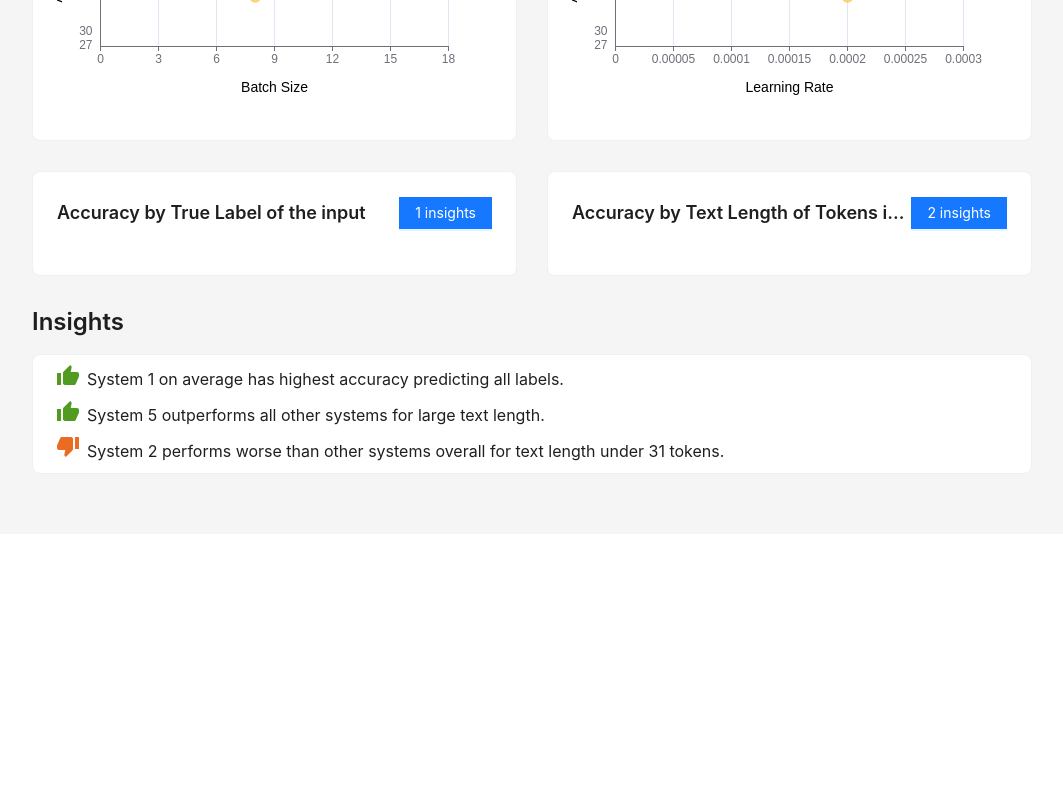
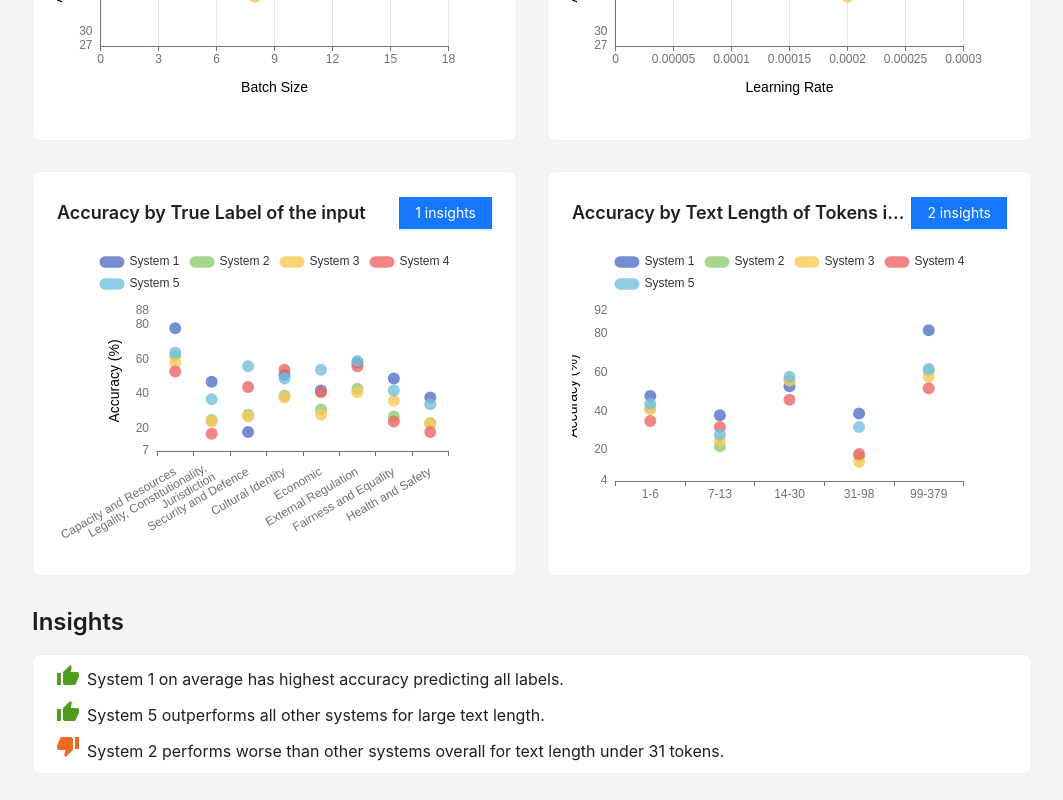
Before and after one commit to ta211/explainaboard_capstone, a React (Create React App) app: page / in a window 1280 px wide. Shown: the part 1412-2212 px from the top of the page, without its empty margins (208-1271 px from the left). Before the commit the page ends 1946 px from the top, so only its background shows below. Built offline with nearby package versions, Linux system fonts and the light colour scheme.

Commit message:
ScatterGraph: allow multiple labels, and automize label name folding when it's too long

```diff
--- a/src/components/chart-card/ChartCard.js
+++ b/src/components/chart-card/ChartCard.js
@@ -17,8 +17,8 @@ export default function ChartCard({
         let insightContent =
         <div className="insight-content">
             {insights.map((insight, index) =>
-            <Row>
-                <Typography.Text key={index} color="white">
+            <Row key={index} >
+                <Typography.Text color="white">
                     {insights.length > 1 ? "·  " : ""}{insight}
                 </Typography.Text>
             </Row>
--- a/src/components/graphs/ScatterGraph.js
+++ b/src/components/graphs/ScatterGraph.js
@@ -1,23 +1,41 @@
 import ReactECharts from "echarts-for-react";
 
+function shouldRotateLabel(labels) {
+    let total = 0;
+    let max = 0;
+    for (let i = 0; i < labels.length; i++) {
+        const currLen = labels[i].length;
+        total += currLen
+        if (currLen > max) {
+            max = currLen;
+        }
+    }
+    if (total > 30) return true;
+    if (max > 30/labels.length) return true;
+    return false;
+}
+
 export default function ScatterGraph({
-    xAxisData, // list of x-axis data in each categories
+    xAxisData, // list of x-axis data in each categories (e.g. category = system)
     xAxisName, // just a name
-    yAxisData, // list of x-axis data in each categories
+    yAxisData, // list of y-axis data in each categories
     yAxisName, // just a name
     categories, // list of category names
     selectedCategories,
     width = "1000px",
 }) {
-    function getSeriesData(categoryName, seriesID) {
-        const thisXAxisData = xAxisData[seriesID];
-        const thisYAxisData = yAxisData[seriesID];
+    const xIsLabels = typeof xAxisData[0] === "object";
+
+    function getSeriesData(categoryName, categoryID) {
+        const thisXAxisData = xAxisData[categoryID];
+        const thisYAxisData = yAxisData[categoryID];
         let data;
-        if (thisXAxisData.type == 'Object') {
-            data = thisXAxisData.map((xVal, id) => [xVal, thisYAxisData[id]]);
+        if (xIsLabels) {
+            data = thisXAxisData.map((xVal, seriesID) => [xVal, thisYAxisData[seriesID]]);
         } else {
             data = [[thisXAxisData, thisYAxisData]];
         }
+        console.log(data);
         return {
             name: categoryName,
             symbolSize: 12,
@@ -34,7 +52,7 @@ export default function ScatterGraph({
 
     const option = {
         tooltip: {
-            trigger: 'axis',
+            trigger: 'item',
         },
         xAxis: {
             name: xAxisName,
@@ -44,6 +62,16 @@ export default function ScatterGraph({
                 fontSize: "14px",
                 padding: [20, 0, 0, 0],
             },
+            ...xIsLabels && {data: xAxisData[0]},
+            ...xIsLabels && shouldRotateLabel(xAxisData) && {
+                axisLabel: {
+                    interval: 0,
+                    margin: 20,
+                    width: 150,
+                    rotate: 30,
+                    overflow: 'break',
+                }
+            }
         },
         yAxis: {
             name: yAxisName,
@@ -67,11 +95,14 @@ export default function ScatterGraph({
             selected: legendSelected,
             icon: 'path://m 8 0 h 12 a 1 1 0 0 1 0 10 h -12 a 1 1 0 0 1 0 -10',
         },
+        ...xIsLabels && shouldRotateLabel(xAxisData) && {grid: {
+            left: "100px",
+            bottom:"100px",
+        }},
         series: categories.map(getSeriesData),
     };
 
-    console.log(option, selectedCategories);
-
+    console.log(option);
     return (
         <ReactECharts
             option={option}
--- a/src/pages/project-overview/ProjectOverview.js
+++ b/src/pages/project-overview/ProjectOverview.js
@@ -12,10 +12,9 @@ import SiderLayout from "../../components/sider-layout/SiderLayout";
 import ChartCard from "../../components/chart-card/ChartCard";
 import LineGraph from "../../components/graphs/LineGraph";
 import ScatterGraph from "../../components/graphs/ScatterGraph";
-import { AccuracyBatchsizeView, AccuracyLearningRateView } from "../../components/graphs/HardcodedGraphs";
 import MetadataTable from "../../components/graphs/MetadataTable";
 
-import { insights, systems } from  "../../data/data";
+import { labels, length_in_tokens, insights, systems } from  "../../data/data";
 import { variableNameToDisplay } from "../../helper/helper";
 
 import "./ProjectOverview.css";
@@ -108,12 +107,28 @@ export default function ProjectOverview(props) {
                         title="Accuracy by True Label of the input"
                         insights={insights["accuracy by true label of the input"]}
                     >
+                        <ScatterGraph
+                            xAxisData={systems.map(_ => labels)}
+                            xAxisName=""
+                            yAxisData={systems.map(system => system.accuracy_by_label.map(acc => acc * 100))}
+                            yAxisName="Accuracy (%)"
+                            categories={systems.map(system => system.name)}
+                            selectedCategories={displaySystems}
+                        />
                     </ChartCard>
 
                     <ChartCard
                         title="Accuracy by Text Length of Tokens in the input"
                         insights={insights["accuracy by text length of tokens in the input"]}
                     >
+                        <ScatterGraph
+                            xAxisData={systems.map(_ => length_in_tokens)}
+                            xAxisName=""
+                            yAxisData={systems.map(system => system.accuracy_by_tokens.map(acc => acc * 100))}
+                            yAxisName="Accuracy (%)"
+                            categories={systems.map(system => system.name)}
+                            selectedCategories={displaySystems}
+                        />
                     </ChartCard>
                 </Space>
 
```
